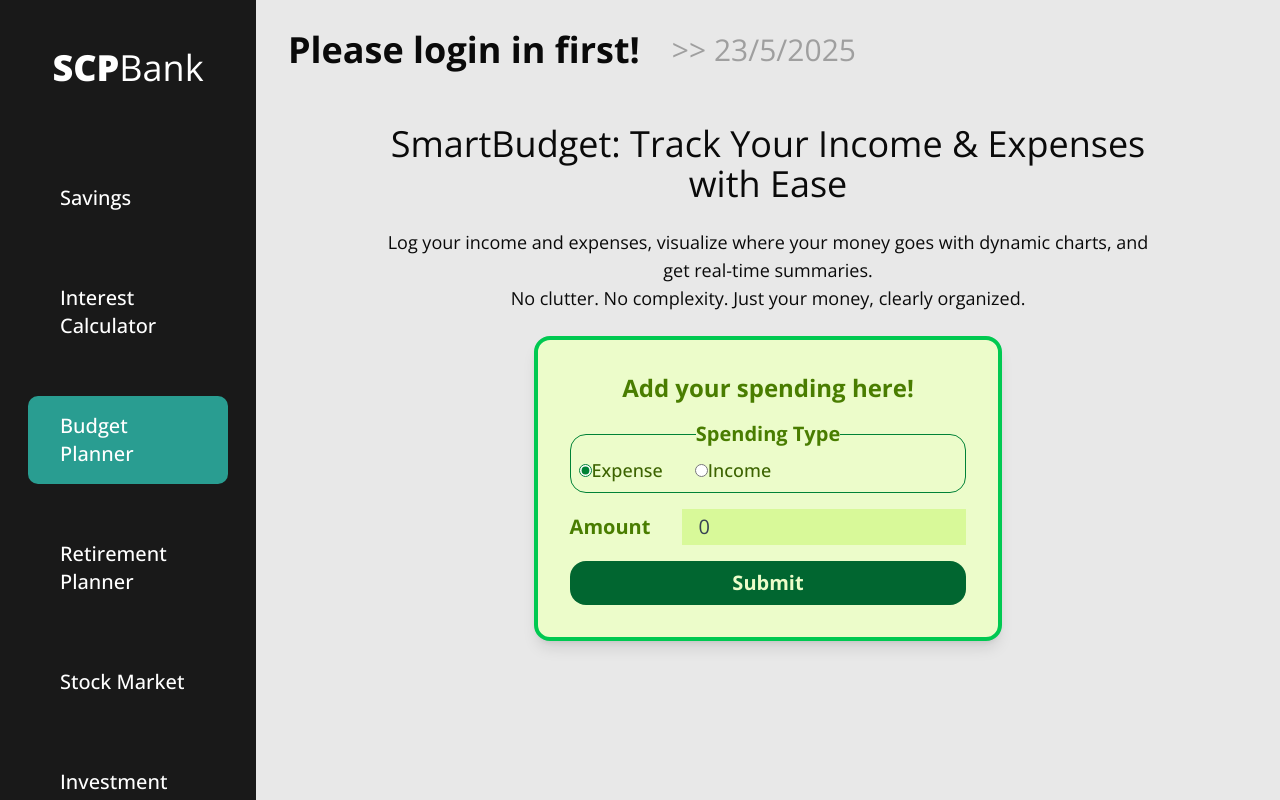
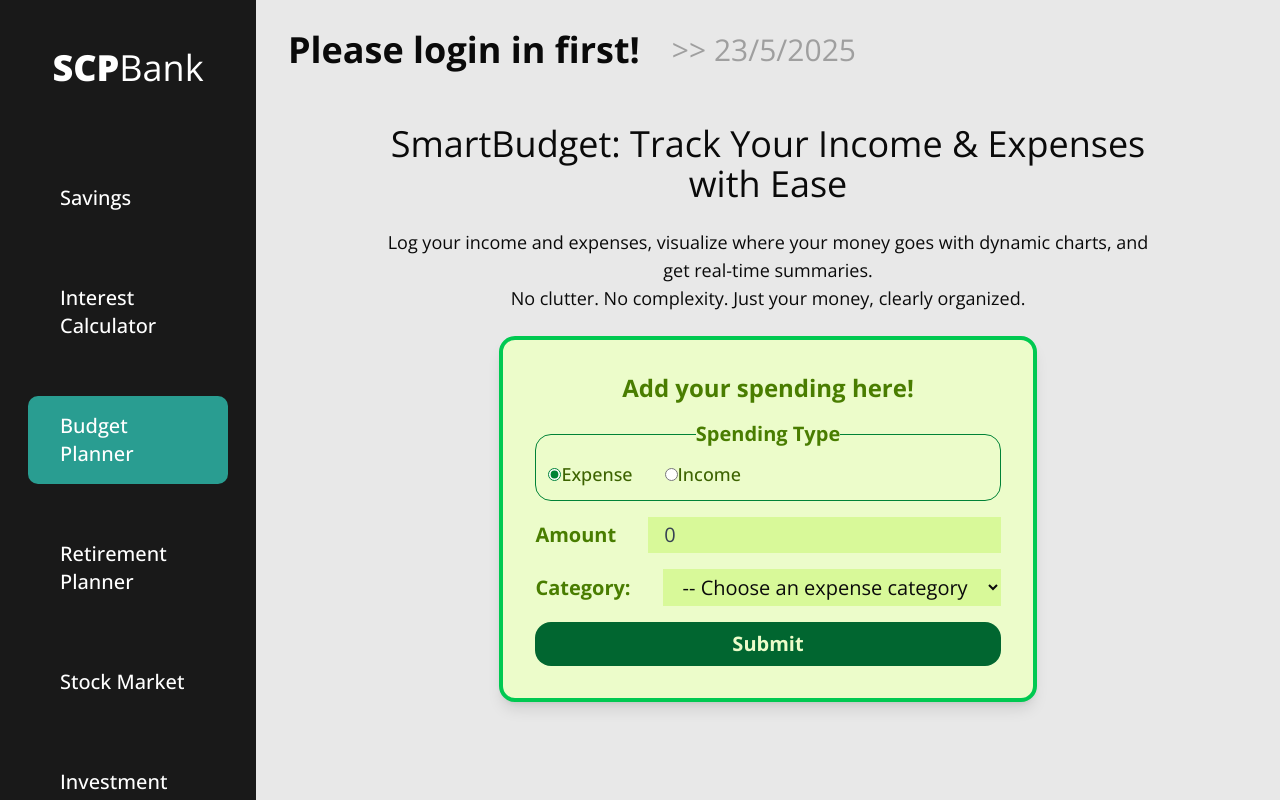
Before and after one commit to SCPassion/scpbank-ts, a React (Vite) app: page /budget in a window 1280 px wide. Shown: the top 800 px of the page. Built offline with nearby package versions, Linux system fonts and the light colour scheme.

Commit message:
feat: add category selection for expense/income in BudgetPlan form

```diff
--- a/src/pages/Budget/BudgetPlan.tsx
+++ b/src/pages/Budget/BudgetPlan.tsx
@@ -8,7 +8,8 @@ export default function BudgetPlan() {
   function handleFormAction(formData: FormData) {
     const spendingType = String(formData.get("spending-type"))
     const amount = Number(formData.get("amount"))
-    console.log({ spendingType, amount })
+    const category = String(formData.get(`${spendingType}-category`))
+    console.log({ spendingType, amount, category })
   }
 
   return (
@@ -31,7 +32,7 @@ export default function BudgetPlan() {
             Add your spending here!
           </h3>
 
-          <fieldset className="flex items-center gap-8 rounded-2xl border border-green-700 p-2">
+          <fieldset className="flex items-center gap-8 rounded-2xl border border-green-700 p-3">
             <legend className="text-xl font-bold text-lime-700">
               Spending Type
             </legend>
@@ -75,6 +76,59 @@ export default function BudgetPlan() {
             />
           </div>
 
+          {isExpense ? (
+            <div className="flex items-center gap-8">
+              <label
+                htmlFor={`${id}-expense-category`}
+                className="text-xl font-bold text-lime-700"
+              >
+                Category:
+              </label>
+              <select
+                id={`${id}-expense-category`}
+                name="expense-category"
+                className="w-full bg-lime-200 px-4 py-1 text-xl placeholder:text-gray-700"
+                required
+              >
+                <option value="" disabled selected>
+                  -- Choose an expense category
+                </option>
+                <option value="Housing">Housing</option>
+                <option value="Food">Food</option>
+                <option value="Transport">Transport</option>
+                <option value="Utilities">Utilities</option>
+                <option value="Health">Health</option>
+                <option value="Shopping">Shopping</option>
+                <option value="Entertainment">Entertainment</option>
+                <option value="Education">Education</option>
+                <option value="Rent">Rent</option>
+                <option value="Miscellaneous">Miscellaneous</option>
+              </select>
+            </div>
+          ) : (
+            <div className="flex items-center gap-8">
+              <label
+                htmlFor={`${id}-income-category`}
+                className="text-xl font-bold text-lime-700"
+              >
+                Category:
+              </label>
+              <select
+                id={`${id}-income-category`}
+                name="income-category"
+                className="w-full bg-lime-200 px-4 py-1 text-xl placeholder:text-gray-700"
+                required
+              >
+                <option value="" disabled selected>
+                  -- Choose an income category
+                </option>
+                <option value="Salary">Salary</option>
+                <option value="Freelance">Freelance</option>
+                <option value="Other">Other</option>
+              </select>
+            </div>
+          )}
+
           <button
             type="submit"
             className="cursor-pointer rounded-2xl bg-green-800 px-4 py-2 text-xl font-bold text-lime-100 duration-300 hover:bg-green-700"
```
